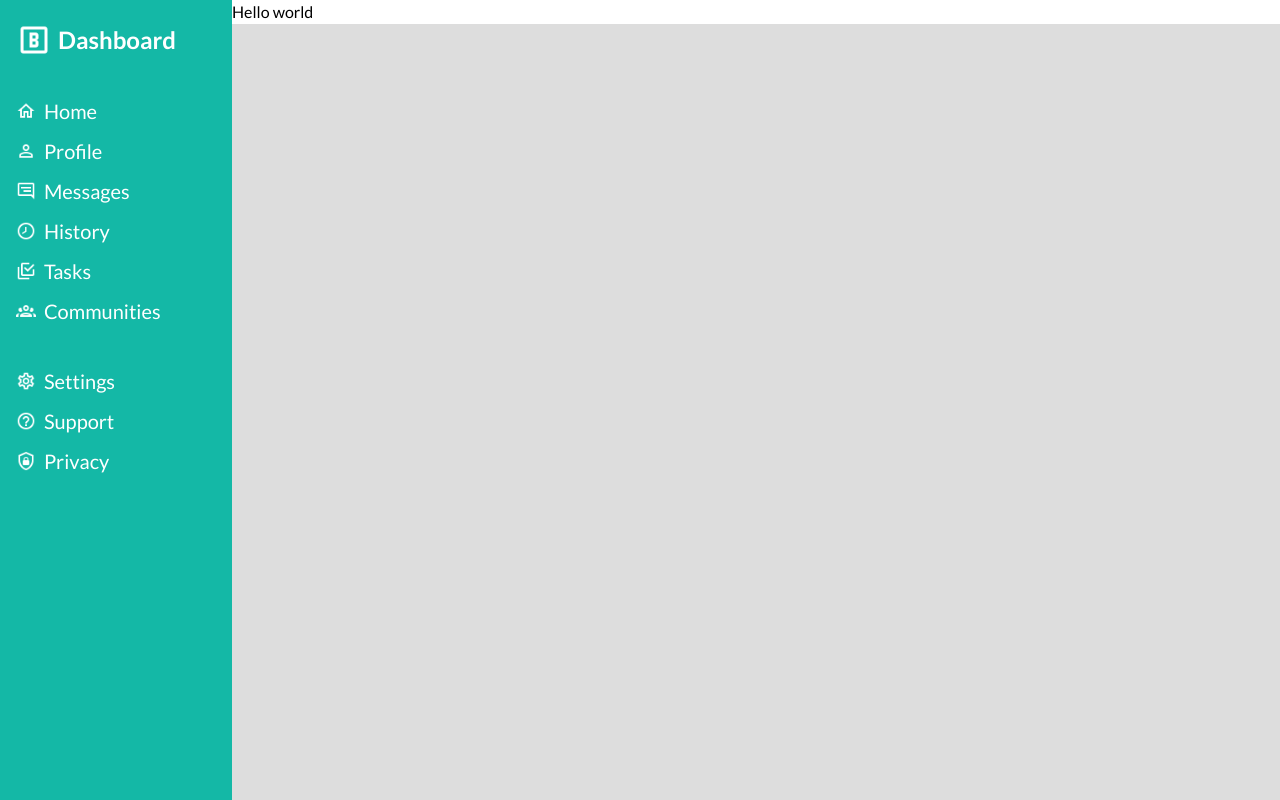
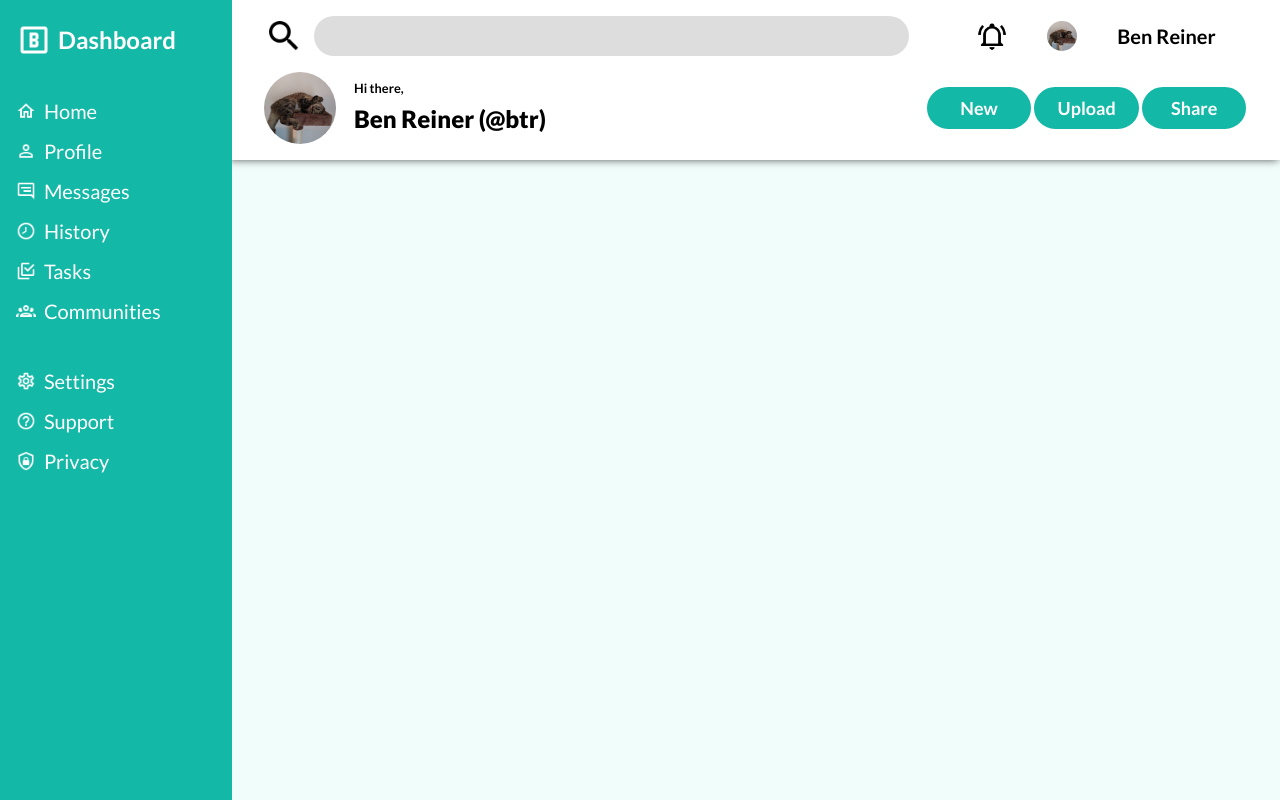
Before and after one commit to reinerb/odin-admindashboard, a plain HTML site: page index.html in a window 1280 px wide. Drawn offline with Linux system fonts and the light colour scheme.

Commit message:
Style header

```diff
--- a/index.html
+++ b/index.html
@@ -60,9 +60,29 @@
     </ul>
   </nav>
   <header>
-    Hello world
+    <div class="search-bar">
+      <img src="images/icons/magnify.png" alt="Search">
+      <input type="text">
+    </div>
+    <div class="user-info">
+      <img src="images/icons/bell-ring-outline.png" alt="Alerts">
+      <img src="images/icons/profile-photo.jpg" alt="" class="profile-photo">
+      <p>Ben Reiner</p>
+    </div>
+    <div class="greeting">
+      <img src="images/icons/profile-photo.jpg" alt="" class="profile-photo">
+      <p>Hi there,</p>
+      <p class="username">Ben Reiner (@btr)</p>
+    </div>
+    <div class="file-buttons">
+      <button>New</button>
+      <button>Upload</button>
+      <button>Share</button>
+    </div>
   </header>
-  <main></main>
+  <main>
+
+  </main>
 </body>
 
 </html>
--- a/style.css
+++ b/style.css
@@ -1,5 +1,5 @@
 :root {
-  --clr-primary-200: #99f6e4;
+  --clr-primary-50: #f0fdfa;
   --clr-primary-500: #14b8a6;
   --clr-primary-700: #0f766e;
   --clr-accent-500: #ec4899;
@@ -45,6 +45,7 @@ nav {
   font-size: 1.25rem;
   color: var(--clr-neutral-50);
   line-height: 2;
+  z-index: 3;
 }
 
 nav > *:not(:first-child) {
@@ -92,9 +93,111 @@ nav a > img {
 header {
   grid-area: header;
   background-color: var(--clr-neutral-50);
+  display: grid;
+  grid-template-columns: 2fr 1fr;
+  gap: 1rem;
+  padding: 1rem 2rem;
+  box-shadow: -0.125rem 0 0.5rem var(--clr-neutral-500);
+  z-index: 2;
+}
+
+.search-bar {
+  font-size: 1.25rem;
+  display: grid;
+  grid-template-columns: max-content 1fr;
+  gap: 0.5em;
+}
+
+.search-bar > img {
+  aspect-ratio: 1;
+  max-height: 2em;
+}
+
+.search-bar > input {
+  font-size: inherit;
+  padding: 0.25em 0.5em;
+  border: none;
+  border-radius: 100vh;
+  background-color: var(--clr-neutral-200);
+}
+
+.user-info {
+  display: flex;
+  justify-content: flex-end;
+  align-items: center;
+  font-size: 1.25rem;
+  font-weight: 700;
+  gap: 2em;
+  margin-right: 10%;
+}
+
+.user-info > img {
+  aspect-ratio: 1;
+  max-width: 1.5em;
+}
+
+.greeting {
+  display: grid;
+  grid-template-columns: max-content 1fr;
+  gap: 0.125rem;
+}
+
+.greeting > .profile-photo {
+  grid-row: 1 / span 2;
+  max-height: 4.5rem;
+}
+
+.greeting > p {
+  font-size: 0.8rem;
+  font-weight: 600;
+  grid-column: 2;
+  margin-left: 1rem;
+  align-self: flex-end;
+}
+
+.greeting > .username {
+  font-size: 1.5rem;
+  align-self: flex-start;
+  font-weight: 900;
+}
+
+.profile-photo {
+  aspect-ratio: 1;
+  object-fit: cover;
+  max-height: 2em;
+  border-radius: 100vh;
+}
+
+.file-buttons {
+  display: flex;
+  justify-content: space-around;
+  align-items: center;
+  font-family: inherit;
+}
+
+.file-buttons > button {
+  cursor: pointer;
+  border: 2px solid var(--clr-primary-500);
+  font-size: 1.125rem;
+  font-family: inherit;
+  font-weight: 600;
+  color: var(--clr-neutral-50);
+  min-width: 10ch;
+  padding: 0.5rem 0.75rem;
+  background-color: var(--clr-primary-500);
+  border-radius: 100vh;
+}
+
+.file-buttons > button:hover {
+  border-color: var(--clr-primary-700);
+}
+
+.file-buttons > button:active {
+  background-color: var(--clr-neutral-50);
+  color: var(--clr-primary-700);
 }
 
 main {
   grid-area: main;
-  background-color: var(--clr-neutral-200);
+  background-color: var(--clr-primary-50);
 }
```
Also changed, not shown: images/icons/bell-ring-outline.png (added), images/icons/magnify.png (added), images/icons/profile-photo.jpg (added).
